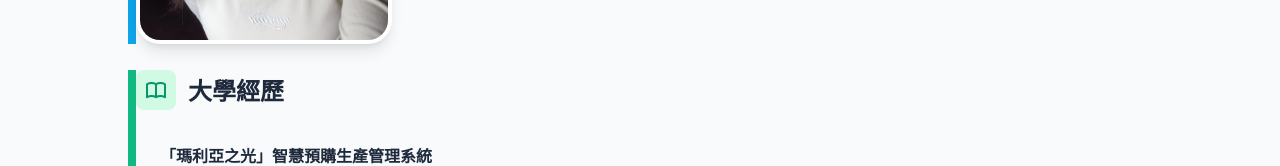
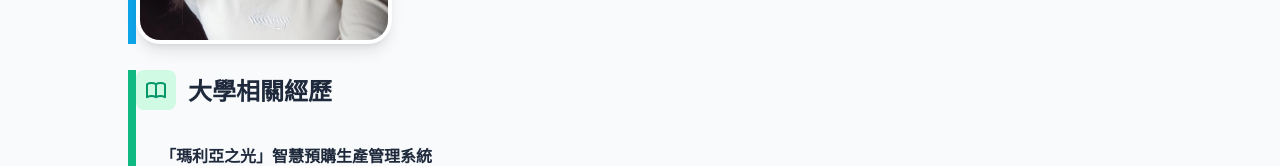
Before and after one commit to lifangcheng2005-wq/cheng, a plain HTML site: page index.html in a window 1280 px wide. Both pictures are taken after a click on the button "個人履歷". Shown: the part 619-785 px from the top of the page. Drawn offline with nearby package versions, Linux system fonts and the light colour scheme.

Commit message:
Add files via upload

```diff
--- a/index.html
+++ b/index.html
@@ -120,7 +120,7 @@
                         <span class="p-2 bg-emerald-100 text-emerald-600 rounded-lg">
                             <svg xmlns="http://www.w3.org/2000/svg" class="w-6 h-6" fill="none" viewBox="0 0 24 24" stroke="currentColor"><path stroke-linecap="round" stroke-linejoin="round" stroke-width="2" d="M12 6.253v13m0-13C10.832 5.477 9.246 5 7.5 5S4.168 5.477 3 6.253v13C4.168 18.477 5.754 18 7.5 18s3.332.477 4.5 1.253m0-13C13.168 5.477 14.754 5 16.5 5c1.747 0 3.332.477 4.5 1.253v13C19.832 18.477 18.247 18 16.5 18c-1.746 0-3.332.477-4.5 1.253" /></svg>
                         </span>
-                        大學經歷
+                        大學相關經歷
                     </h3>
                     <div class="space-y-8">
                         <div class="flex gap-6">
```
